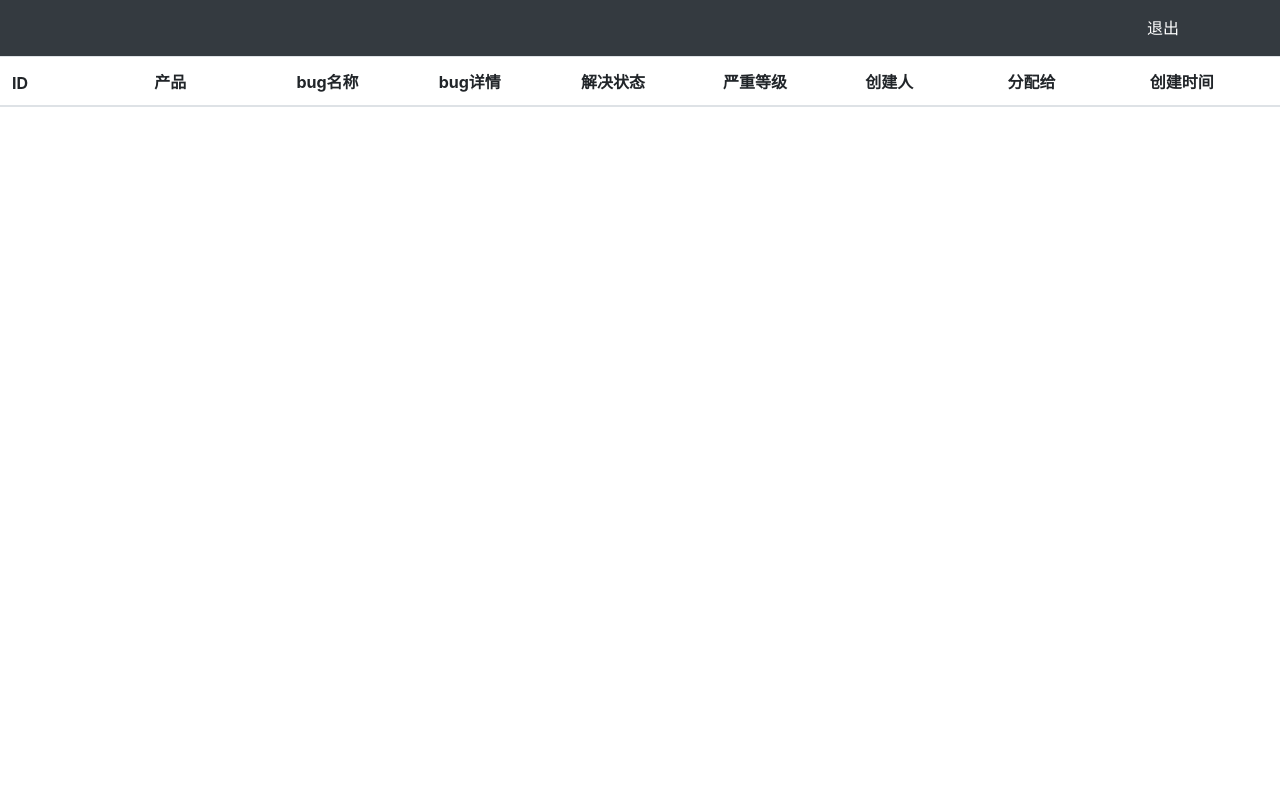
After one commit to yujm2018/autotest, a Django app: page /bug_manage/ in a window 1280 px wide. The commit adds this page. Run offline with Django 3.2, Linux system fonts and the light colour scheme; data that the repository does not hold is empty; some libraries are stand-ins or nearby versions.

Commit message:
提交修改

```diff
--- a/apitest/templates/apitest_manage.html
+++ b/apitest/templates/apitest_manage.html
@@ -6,6 +6,7 @@
 </head>
 
 <body role="document">
+
 <!--导航栏-->
 <nav class="navbar navbar-inverse navbar-fixed-top">
 <div class="container">
@@ -24,6 +25,7 @@
     </div>
 </div>
 </nav>
+
 <!--流程接口列表-->
 <div class="row" style="padding-top: 20px">
    <div class="col-md-l1">
--- a/autotest/urls.py
+++ b/autotest/urls.py
@@ -17,6 +17,7 @@ from django.contrib import admin
 from django.urls import path
 from apitest import views
 from product import proviews
+from bug import bugviews
 
 
 urlpatterns = [
@@ -30,4 +31,5 @@ urlpatterns = [
     path('apitest_manage/', views.apitest_manage),
     path('apistep_manage/', views.apistep_manage),
     path('apis_manage/', views.apis_manage),
+    path('bug_manage/', bugviews.bug_manage),
 ]
--- /dev/null
+++ b/bug/bugviews.py
@@ -0,0 +1,12 @@
+from django.shortcuts import render
+from bug.models import Bug
+
+
+# bug 管理
+def bug_manage(request):
+    username = request.session.get('user', '')
+    bug_list = Bug.objects.all()
+
+    return render(
+        request, "bug_manage.html", {
+            "user": username, "bugs": bug_list})
--- /dev/null
+++ b/bug/templates/__init__.py
@@ -0,0 +1,6 @@
+# encoding: utf-8
+"""
+@author: yujianming
+@file: __init__.py.py
+@time: 2019/3/15 12:27
+"""
--- /dev/null
+++ b/bug/templates/bug_manage.html
@@ -0,0 +1,54 @@
+<html lang="zh-CN">
+<head>
+{% load bootstrap4 %}
+{% bootstrap_css %}
+{% bootstrap_javascript %}
+<title>产品自动化测试平台</title>
+</head>
+
+<body role="document" style="margin-top: 36px;">
+<!-- 导航栏-->
+<nav class="navbar navbar-expand-sm bg-dark navbar-dark fixed-top">
+    <div class="container">
+        <a class="navbar-brand" href="#">&nbsp;</a>
+        <ul class="nav justify-content-center">
+        </ul>
+            <ul class="nav justify-content-end" >
+                <li class="nav-link"><a style='color:white' href="#">{{user}}</a></li>
+                <li class="nav-link"><a style='color:white' href="/logout/">退出</a></li>
+            </ul>
+    </div>
+</nav>
+
+<!—bug列表-->
+<div class="row" style="padding-top: 20px;">
+    <div class="col-md-12">
+        <table class="table table-striped" style="table-layout: fixed;">
+        <style> td{white-space:nowrap;overflow:hidden;text-overflow: ellipsis;}</style>
+        <thead>
+            <tr>
+                <th>ID</th><th>产品</th><th>bug名称</th><th>bug详情</th><th>解决状态</th><th>严重等级</th><th>创建人</th><th>分配给</th><th>创建时间
+            </tr>
+        </thead>
+
+        <tbody>
+            {% for bug in bugs %}
+                <tr>
+                    <td>{{ bug.id }}</td>
+                    <td>{{ bug.Product.productname }}</td>
+                    <td>{{ bug.bugname }}</td>
+                    <td title="{{ bug.bugdetail }}">{{ bug.bugdetail }}</td>
+                    <td>{{ bug.bugstatus }}</td>
+                    <td>{{ bug.buglevel }}</td>
+                    <td>{{ bug.bugcreater }}</td>
+                    <td>{{ bug.bugassign  }}</td>
+                    <td>{{ bug.created_time }}</td>
+                </tr>
+            {% endfor %}
+        </tbody>
+
+        </table>
+    </div>
+</div>
+</body>
+</html>
--- a/bug/views.py
+++ /dev/null
@@ -1,3 +0,0 @@
-from django.shortcuts import render
-
-# Create your views here.
```
